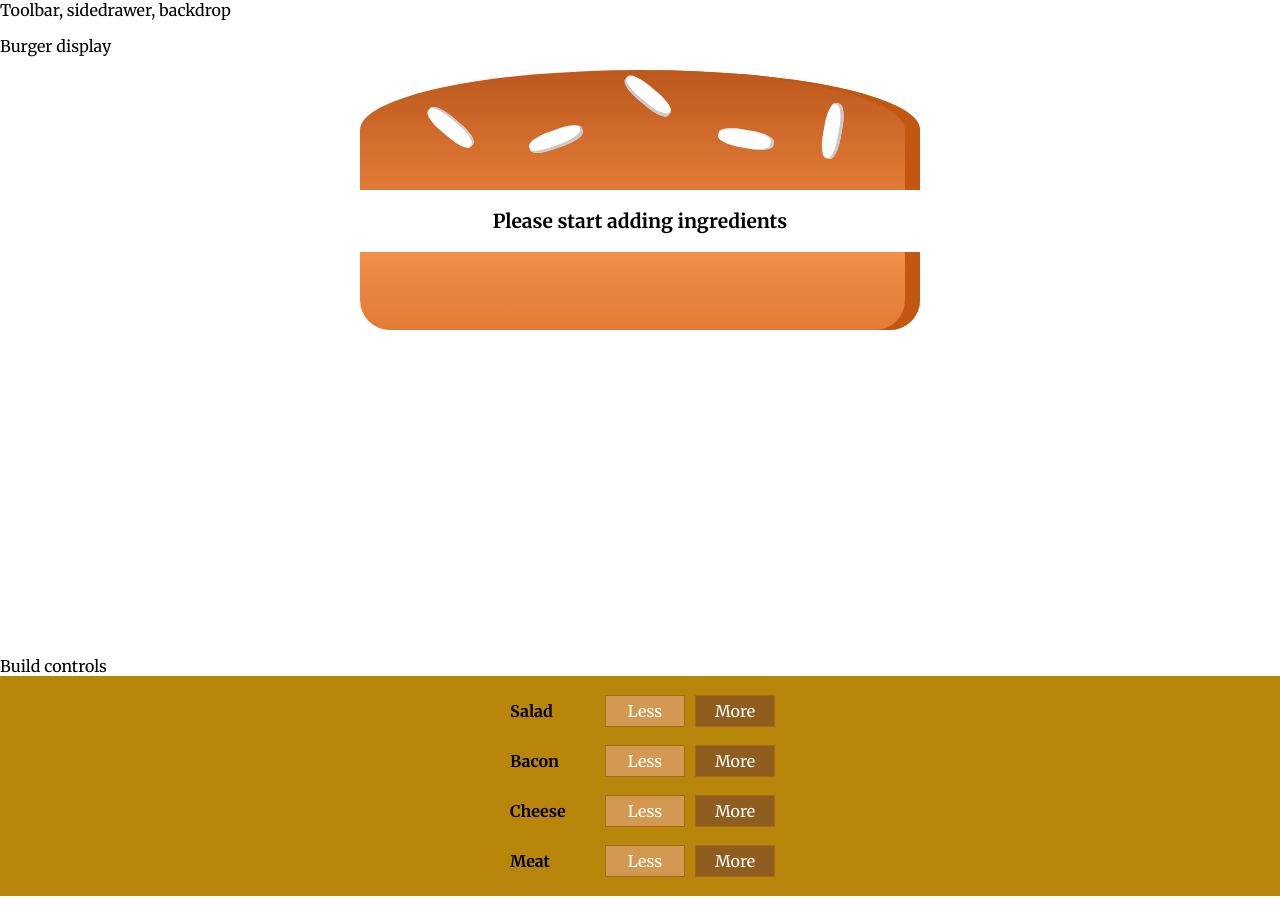
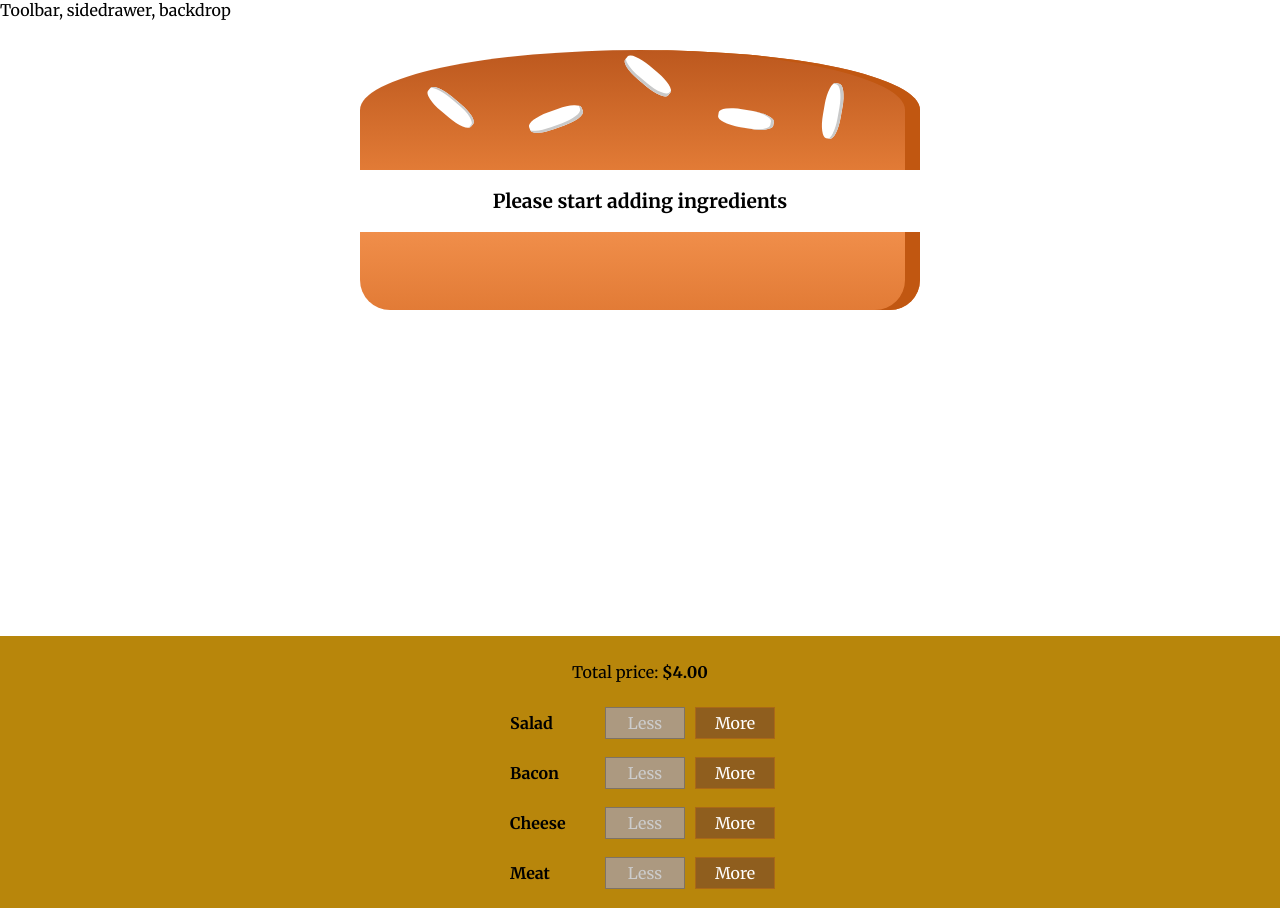
Before and after one commit to EmotionalRobots/burger-builder, a React (Create React App) app: page / in a window 1280 px wide. Built offline with nearby package versions, Linux system fonts and the light colour scheme.

Commit message:
completed building UI

```diff
--- a/src/components/Burger/BuildControls/BuildControl/BuildControl.js
+++ b/src/components/Burger/BuildControls/BuildControl/BuildControl.js
@@ -5,10 +5,12 @@ const buildControl = (props) => (
 
     <div className={styles.BuildControl}>
         <div className={styles.Label}>{props.label}</div>
-        <button className={styles.Less}>Less</button>
-        <button className={styles.More}>More</button>
+        <button className={styles.Less}
+            onClick={props.removed}
+            disabled={props.disabled}>Less</button>
+        <button className={styles.More}
+            onClick={props.added}>More</button>
     </div>
-
 )
 
 export default buildControl;
--- a/src/components/Burger/BuildControls/BuildControls.js
+++ b/src/components/Burger/BuildControls/BuildControls.js
@@ -12,8 +12,16 @@ const controls = [
 const buildControls = (props) => (
 
     <div className={styles.BuildControls}>
+        <p>Total price: <strong>${(Math.round(props.price * 10) / 10).toFixed(2)}</strong></p>
+
         {controls.map(ctrl => (
-            <BuildControl key={ctrl.label} label={ctrl.label} />
+            <BuildControl
+                key={ctrl.label}
+                label={ctrl.label}
+                added={() => props.ingredientAdded(ctrl.type)}
+                removed={() => props.ingredientRemoved(ctrl.type)}
+                disabled={props.disabled[ctrl.type]}
+            />
         ))
         }
     </div>
--- a/src/components/containers/BurgerBuilder/BurgerBuilder.js
+++ b/src/components/containers/BurgerBuilder/BurgerBuilder.js
@@ -1,8 +1,14 @@
-import React, {Component} from 'react'
+import React, { Component } from 'react'
 import Aux from '../../hoc/Aux'
 import Burger from '../../Burger/Burger';
 import BuildControls from '../../Burger/BuildControls/BuildControls';
 
+const INGREDIENT_PRICES = {
+    salad: .5,
+    cheese: .4,
+    meat: 1,
+    bacon: .7
+}
 class BurgerBuilder extends Component {
 
     state = {
@@ -11,16 +17,62 @@ class BurgerBuilder extends Component {
             bacon: 0,
             cheese: 0,
             meat: 0
+        },
+        totalPrice: 4
+    }
+
+    addIngredientHandler = (type) => {
+        const oldCount = this.state.ingredients[type];
+        const updatedCount = oldCount + 1;
+        const updatedIngredients = {
+            ...this.state.ingredients
+        };
+        updatedIngredients[type] = updatedCount;
+        const priceAddition = INGREDIENT_PRICES[type];
+        const oldPrice = this.state.totalPrice;
+        const newPrice = oldPrice + priceAddition;
+
+        this.setState({
+            totalPrice: newPrice,
+            ingredients: updatedIngredients
+        })
+    }
+    removeIngredientHandler = (type) => {
+        const oldCount = this.state.ingredients[type];
+        if (oldCount > 0) {
+            const updatedCount = oldCount - 1;
+            const updatedIngredients = {
+                ...this.state.ingredients
+            };
+            updatedIngredients[type] = updatedCount;
+            const priceSubtraction = INGREDIENT_PRICES[type];
+            const oldPrice = this.state.totalPrice;
+            const newPrice = oldPrice - priceSubtraction;
+
+            this.setState({
+                totalPrice: newPrice,
+                ingredients: updatedIngredients
+            })
         }
     }
 
     render() {
+
+        const disabledInfo = {
+            ...this.state.ingredients
+        };
+
+        for (const key in disabledInfo) {
+            disabledInfo[key] = disabledInfo[key] <= 0;
+        }
+
         return (
             <Aux>
-                <div>Burger display</div>
                 <Burger ingredients={this.state.ingredients} />
-                <div>Build controls</div>
-                <BuildControls />
+                <BuildControls ingredientAdded={this.addIngredientHandler}
+                    ingredientRemoved={this.removeIngredientHandler}
+                    disabled={disabledInfo}
+                    price={this.state.totalPrice} />
             </Aux>
         );
     };
```
